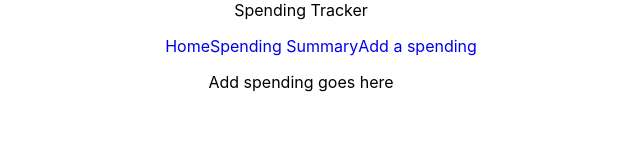
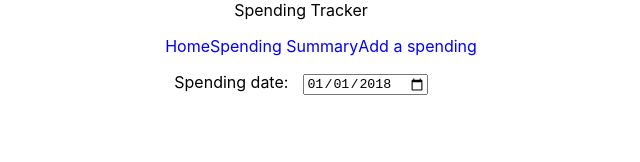
Before and after one commit to YunlinXie/SpendingTracker, a React (Create React App) app: page /add-spending in a window 1280 px wide. Shown: the top 162 px of the page, without its empty margins (339-979 px from the left). Built offline with nearby package versions, Linux system fonts and the light colour scheme.

Commit message:
add datepicker

```diff
--- a/src/App.css
+++ b/src/App.css
@@ -5,3 +5,7 @@
 li {
   display: inline-block;
 }
+
+.spending-date label {
+  margin-right: 15px;
+}
--- a/src/add-spending.js
+++ b/src/add-spending.js
@@ -1,10 +1,38 @@
 import React from "react";
 
-export default function AddSpending() {
+export default class AddSpending extends React.Component {
 
-    return (
-        <div>
-            Add spending goes here
-        </div>
-    );
+    constructor() {
+        super();
+        this.state = {
+            datestr: "2018-01-01"
+        }
+    }
+
+
+    render() {
+        return (
+            <div className={"add-spending"}>
+                <div className={"spending-date"}>
+                    <label htmlFor="spendingDate">Spending date:</label>
+                    <input type="date" id="spendingDate" name="spendingDate"
+                           value={this.state.datestr}
+                           onChange={
+                               (e) => {
+                                   let val = e.target.value;
+                                   this.setState((state, props) => ({
+                                       datestr: val
+                                   }));
+                               }
+                           }
+                    />
+                </div>
+                <div>
+
+                </div>
+            </div>
+        );
+
+    }
+
 }
```
Also changed, not shown: 1 other file (tests, documents, lock files or other folders).
